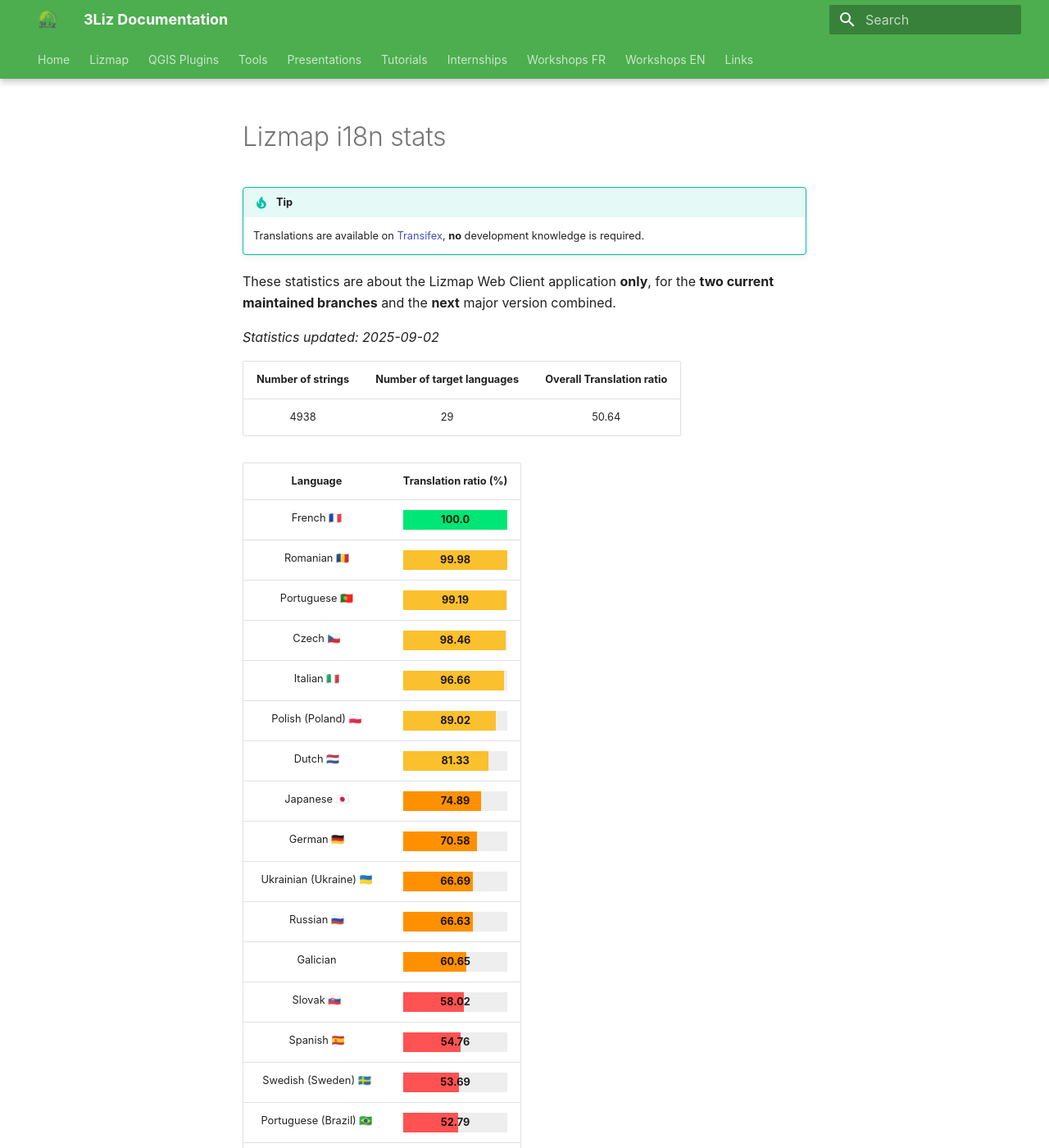
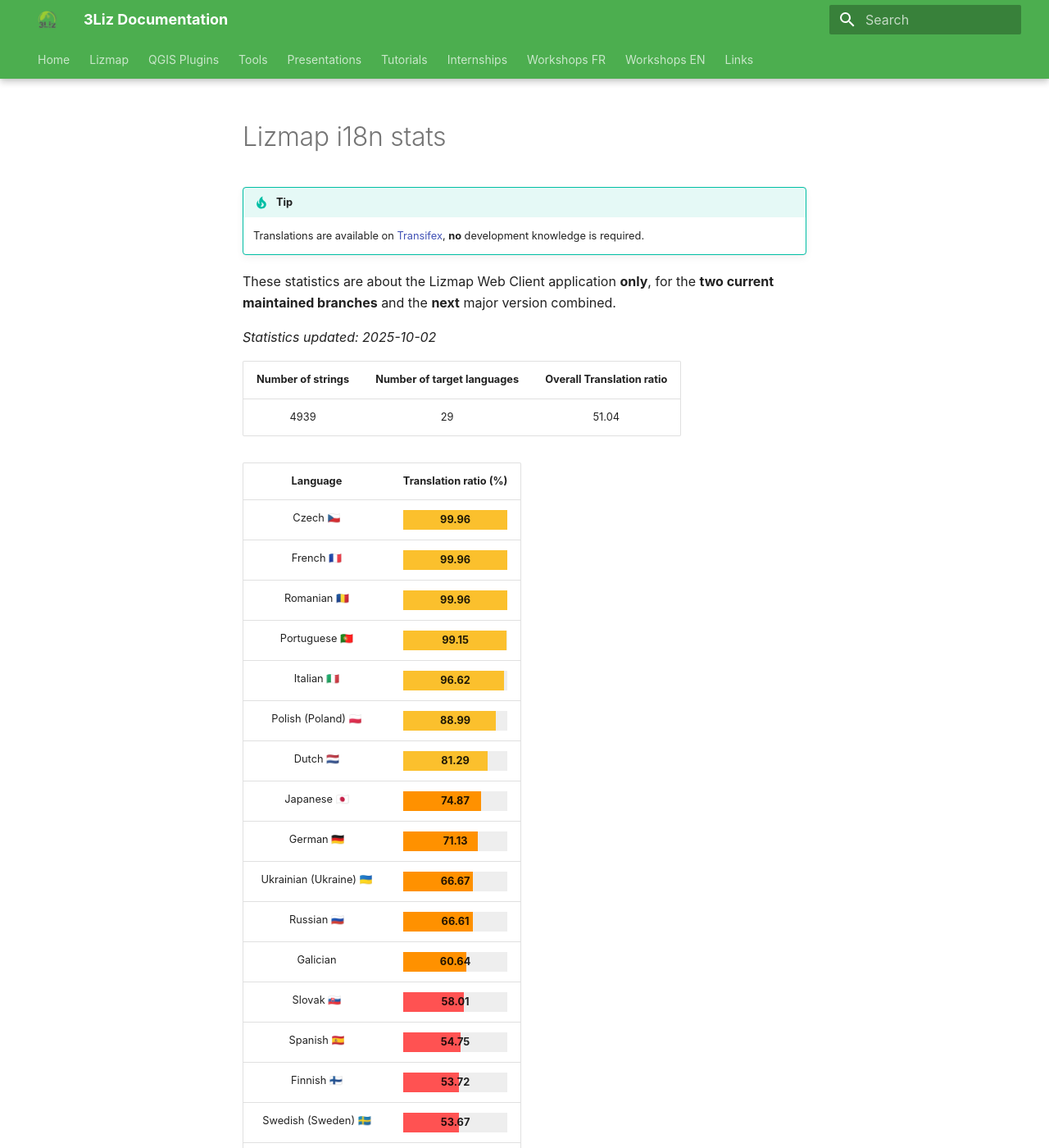
Before and after one commit to 3liz/3liz.github.io, an MkDocs documentation site: the page built from docs/lizmap-i18n-stats.md, in a window 1280 px wide and 1400 px high. Shown: the whole window at 82% size. Built offline with MkDocs 1.6.1 and Material for MkDocs 9.7.7, drawn with Linux system fonts in a browser that asks for light colours; nearby versions of some CDN libraries; some of the changed text lies outside the part shown.

Commit message:
Update statistics from Transifex Lizmap Web Client

```diff
--- a/docs/lizmap-i18n-stats.md
+++ b/docs/lizmap-i18n-stats.md
@@ -10,35 +10,35 @@
 These statistics are about the Lizmap Web Client application **only**, for the **two current
 maintained branches** and the **next** major version combined.
 
-*Statistics updated: 2025-09-02*
+*Statistics updated: 2025-10-02*
 
 | Number of strings | Number of target languages | Overall Translation ratio |
 |:-:|:-:|:-:|
-4938|29|50.64
+4939|29|51.04
 
 | Language | Translation ratio (%) |
 |:-:|:-:|
-French 🇫🇷 |[=100.0% "100.0"]|
-Romanian 🇷🇴 |[=99.98% "99.98"]|
-Portuguese 🇵🇹 |[=99.19% "99.19"]|
-Czech 🇨🇿 |[=98.46% "98.46"]|
-Italian 🇮🇹 |[=96.66% "96.66"]|
-Polish (Poland) 🇵🇱 |[=89.02% "89.02"]|
-Dutch 🇳🇱 |[=81.33% "81.33"]|
-Japanese 🇯🇵 |[=74.89% "74.89"]|
-German 🇩🇪 |[=70.58% "70.58"]|
-Ukrainian (Ukraine) 🇺🇦 |[=66.69% "66.69"]|
-Russian 🇷🇺 |[=66.63% "66.63"]|
-Galician  |[=60.65% "60.65"]|
-Slovak 🇸🇰 |[=58.02% "58.02"]|
-Spanish 🇪🇸 |[=54.76% "54.76"]|
-Swedish (Sweden) 🇸🇪 |[=53.69% "53.69"]|
-Portuguese (Brazil) 🇧🇷 |[=52.79% "52.79"]|
-Slovenian 🇸🇮 |[=49.53% "49.53"]|
-Hungarian (Hungary) 🇭🇺 |[=46.29% "46.29"]|
-Finnish 🇫🇮 |[=43.72% "43.72"]|
+Czech 🇨🇿 |[=99.96% "99.96"]|
+French 🇫🇷 |[=99.96% "99.96"]|
+Romanian 🇷🇴 |[=99.96% "99.96"]|
+Portuguese 🇵🇹 |[=99.15% "99.15"]|
+Italian 🇮🇹 |[=96.62% "96.62"]|
+Polish (Poland) 🇵🇱 |[=88.99% "88.99"]|
+Dutch 🇳🇱 |[=81.29% "81.29"]|
+Japanese 🇯🇵 |[=74.87% "74.87"]|
+German 🇩🇪 |[=71.13% "71.13"]|
+Ukrainian (Ukraine) 🇺🇦 |[=66.67% "66.67"]|
+Russian 🇷🇺 |[=66.61% "66.61"]|
+Galician  |[=60.64% "60.64"]|
+Slovak 🇸🇰 |[=58.01% "58.01"]|
+Spanish 🇪🇸 |[=54.75% "54.75"]|
+Finnish 🇫🇮 |[=53.72% "53.72"]|
+Swedish (Sweden) 🇸🇪 |[=53.67% "53.67"]|
+Portuguese (Brazil) 🇧🇷 |[=52.78% "52.78"]|
+Slovenian 🇸🇮 |[=49.52% "49.52"]|
+Hungarian (Hungary) 🇭🇺 |[=46.28% "46.28"]|
 Basque  |[=31.79% "31.79"]|
-Greek 🇬🇷 |[=24.91% "24.91"]|
+Greek 🇬🇷 |[=24.9% "24.9"]|
 Bulgarian 🇧🇬 |[=22.66% "22.66"]|
 Norwegian 🇳🇴 |[=16.0% "16.0"]|
 Spanish (Argentina) 🇦🇷 |[=5.02% "5.02"]|
```
